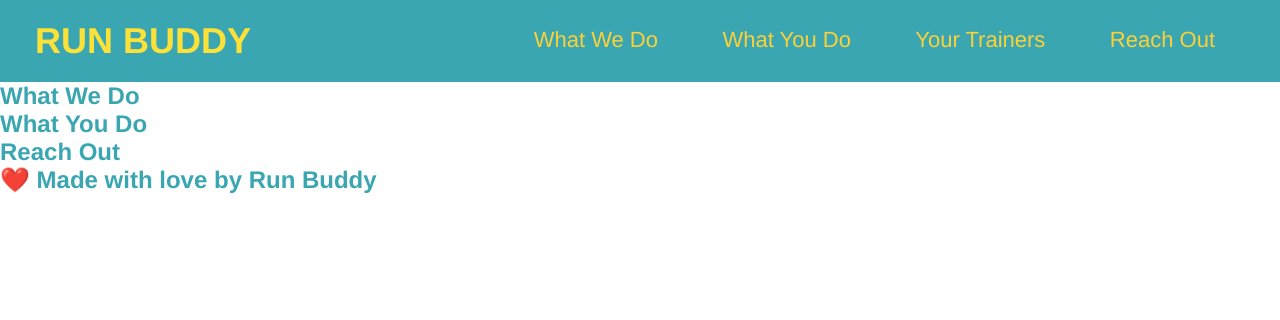
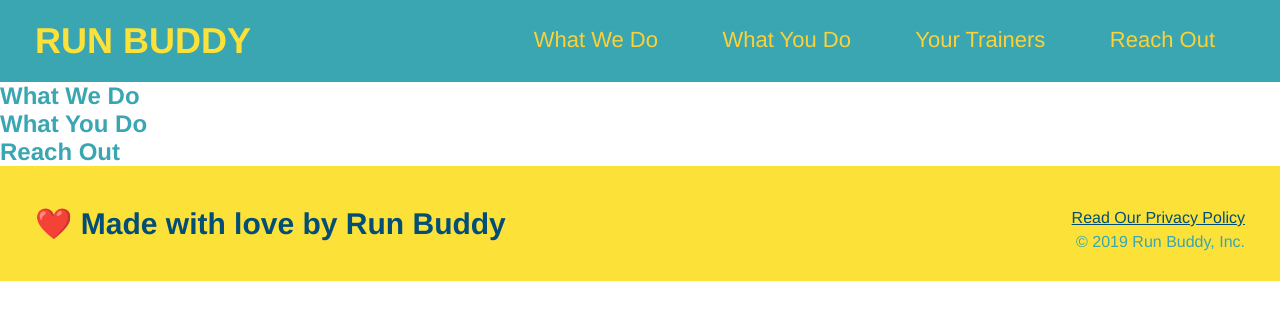
Before and after one commit to iamluis-too/run-buddy, a plain HTML site: page index.html in a window 1280 px wide. Drawn offline with Linux system fonts and the light colour scheme.

Commit message:
footer css

```diff
--- a/assets/css/style.css
+++ b/assets/css/style.css
@@ -1,6 +1,7 @@
 *{
     margin: 0;
     padding: 0;
+    box-sizing: border-box;
 }
 
 body {
@@ -41,3 +42,26 @@ header nav ul li a {
     font-weight: lighter;
     font-size: 22px;
 }
+
+footer {
+    background: #fce138;
+    width: 100%;
+    padding: 40px 35px;
+  }
+
+footer h2 {
+    display: inline;
+    color: #024e76;
+    font-size: 30px;
+    margin: 0;
+}
+
+footer div {
+    float: right;
+    line-height: 1.5;
+    text-align: right;
+  }
+
+  footer a {
+    color: #024e76;
+  }
--- a/index.html
+++ b/index.html
@@ -54,7 +54,12 @@
 
     <!-- footer -->
     <footer>
-        <h2>❤️ Made with love by Run Buddy</h2>
+        <h2>
+        ❤️ Made with love by Run Buddy</h2>
+        <div>
+            <a href="#">Read Our Privacy Policy</a><br />
+            &copy; 2019 Run Buddy, Inc.
+          </div>
     </footer>
 
     </body>
```
